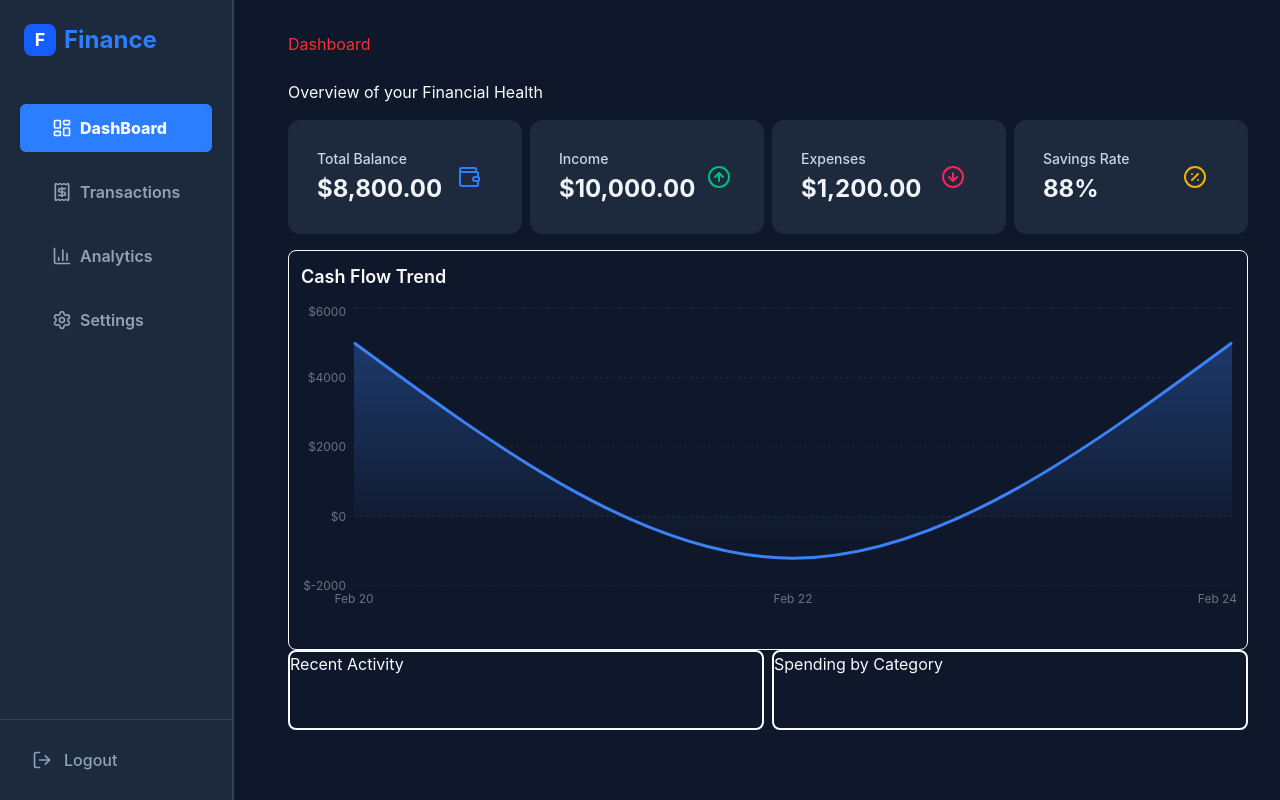
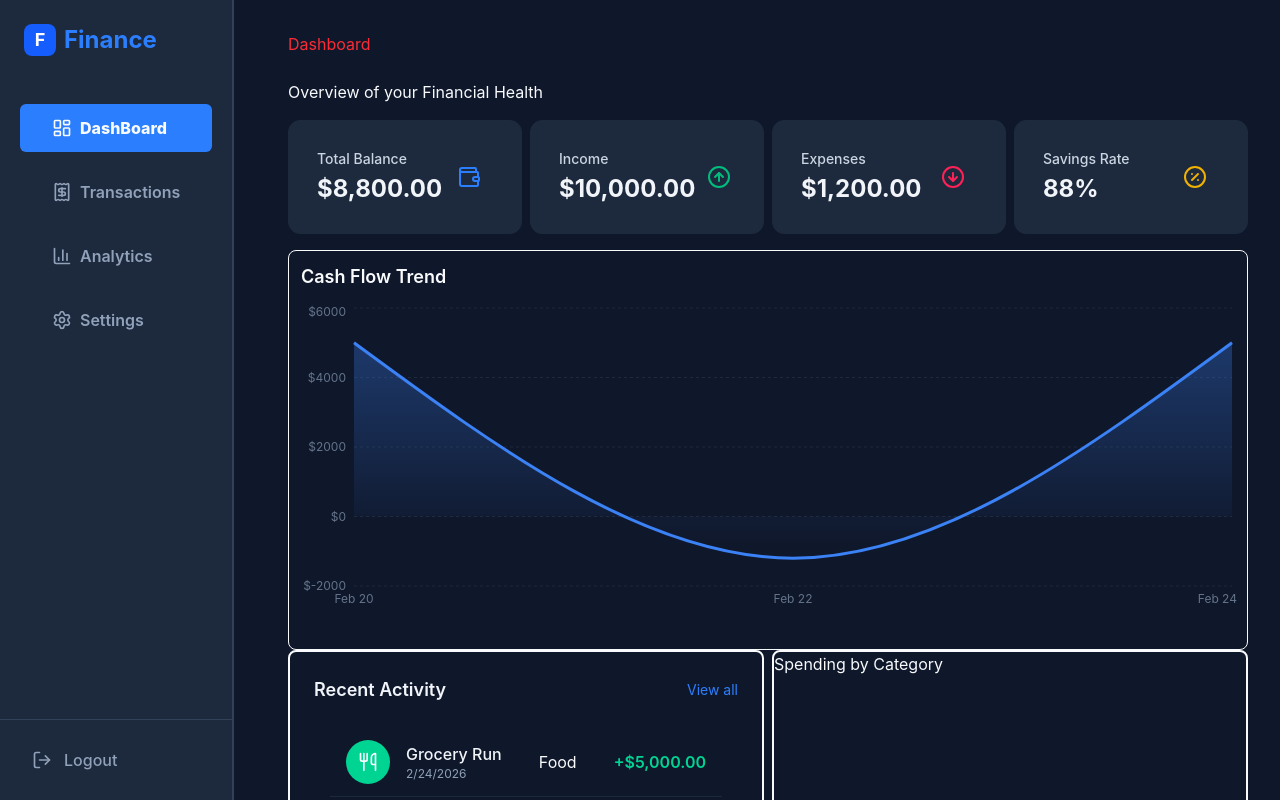
Before and after one commit to vilnout/finance-dashboard, a React (Vite) app: page / in a window 1280 px wide. Shown: the top 800 px of the page. Built offline with nearby package versions, Linux system fonts and the light colour scheme.

Commit message:
feat: add recent recent transactions to main dashboard

```diff
--- a/src/App.tsx
+++ b/src/App.tsx
@@ -8,6 +8,7 @@ import {
   Wallet,
 } from "lucide-react";
 import { TrendChart } from "./components/dashboard/TrendChart";
+import { RecentTransactions } from "./components/dashboard/RecentTransactions";
 
 function App() {
   const monthlyStats = useFinanceStore((state) => state.getMonthlyStats);
@@ -51,7 +52,7 @@ function App() {
           <TrendChart />
           <div className="grid-col1 grid gap-2 md:grid-cols-2">
             <div className="min-h-20 rounded-lg border-2">
-              <span>Recent Activity</span>
+              <RecentTransactions />
             </div>
             <div className="min-h-20 rounded-lg border-2">
               <span>Spending by Category</span>
--- /dev/null
+++ b/src/components/dashboard/RecentTransactions.tsx
@@ -0,0 +1,31 @@
+import { useFinanceStore } from "../../store/useFinanceStore";
+import { TransactionItem } from "./TransactionItem";
+
+export const RecentTransactions = () => {
+  const transactions = useFinanceStore((state) => state.transactions);
+  const sortedTransactions = transactions
+    .sort((a, b) => new Date(b.date).getTime() - new Date(a.date).getTime())
+    .slice(0, 5);
+
+  return (
+    <div className="flex h-full flex-col border-slate-800 p-6">
+      <div className="mb-6 flex items-center justify-between">
+        <h3 className="text-lg font-semibold text-slate-100">
+          Recent Activity
+        </h3>
+        <button className="text-sm text-blue-500 hover:text-blue-400">
+          View all
+        </button>
+      </div>
+      <div className="space-y-1">
+        {sortedTransactions.length === 0 ? (
+          <p>No Transactions yet</p>
+        ) : (
+          sortedTransactions.map((transaction) => (
+            <TransactionItem key={transaction.id} transaction={transaction} />
+          ))
+        )}
+      </div>
+    </div>
+  );
+};
--- /dev/null
+++ b/src/components/dashboard/TransactionItem.tsx
@@ -0,0 +1,40 @@
+import type { Transaction } from "../../types";
+import { categoryIconMap } from "../transaction/categoryConfig";
+
+interface TransactionItemProps {
+  transaction: Transaction;
+}
+
+export const TransactionItem = ({ transaction }: TransactionItemProps) => {
+  const Icon = categoryIconMap[transaction.category];
+  const isExpense = transaction.amount < 0;
+  return (
+    <div className="mx-4 flex items-center justify-between border-b border-slate-800 p-3 px-4 text-center transition-colors last:border-0 hover:bg-slate-800/50">
+      <div className="flex items-center gap-4">
+        <span
+          className={`rounded-full p-3 ${isExpense ? "bg-rose-400" : "bg-emerald-400"}`}
+        >
+          <Icon size={20} />
+        </span>
+        <div className="flex flex-col items-start">
+          <p className="font-medium text-slate-100">
+            {transaction.description}
+          </p>
+          <span className="text-xs text-slate-400">
+            {new Date(transaction.date).toLocaleDateString()}
+          </span>
+        </div>
+      </div>
+      <div>{transaction.category}</div>
+      <div
+        className={`font-semibold ${isExpense ? "text-rose-400" : "text-emerald-400"}`}
+      >
+        {isExpense ? "-" : "+"}
+        {new Intl.NumberFormat("en-US", {
+          style: "currency",
+          currency: "USD",
+        }).format(Math.abs(transaction.amount))}
+      </div>
+    </div>
+  );
+};
```
